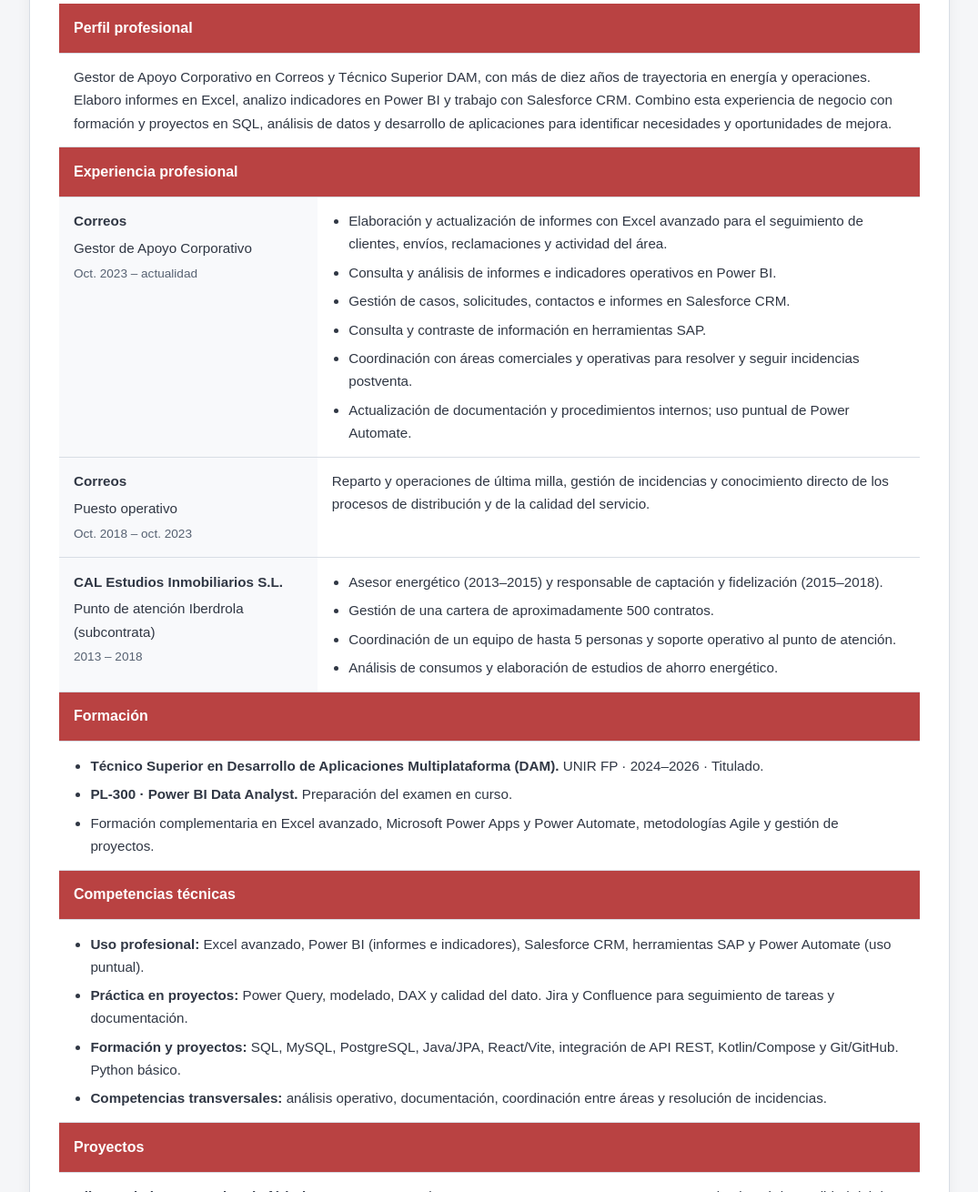
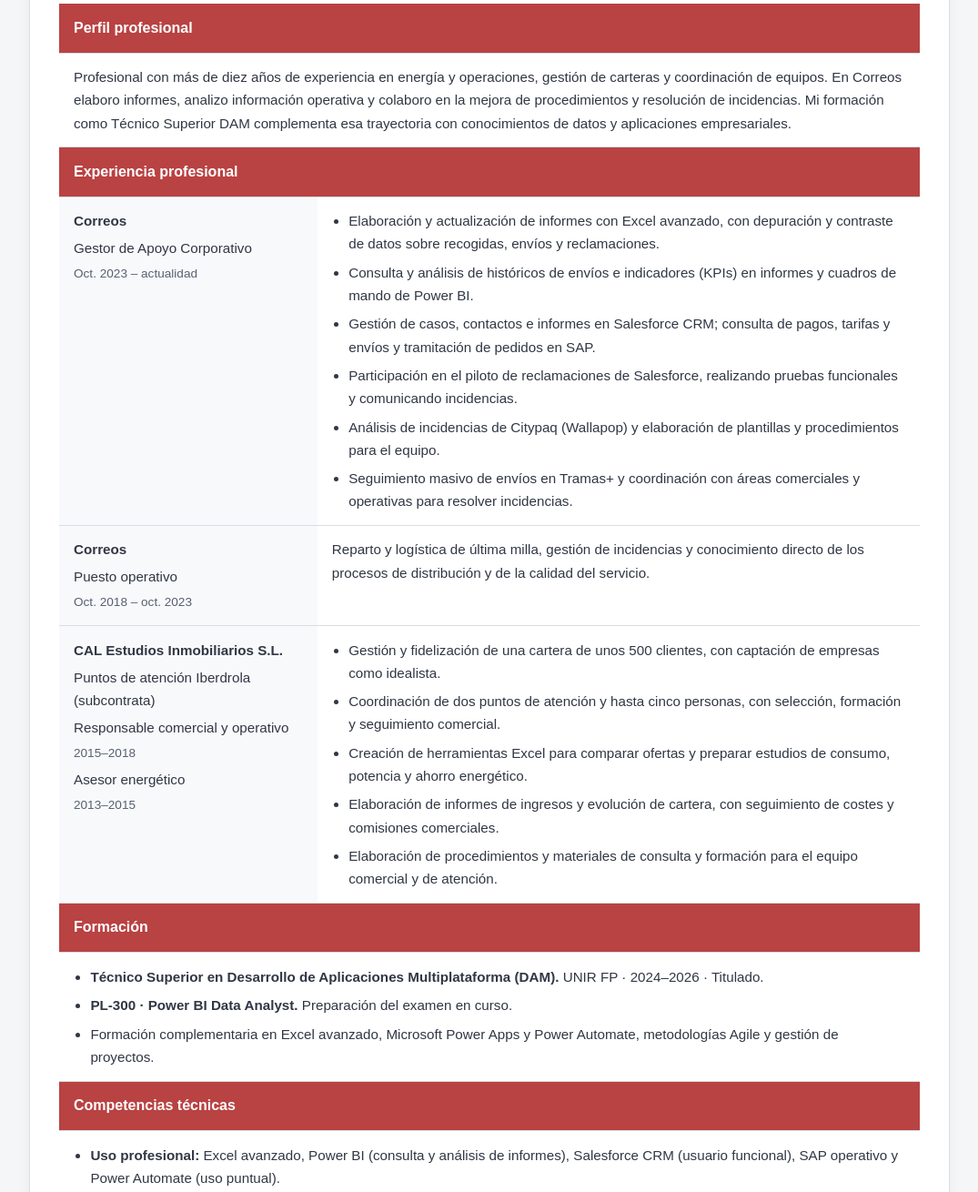
Before and after one commit to JJRN87/LandingJJRN, a plain HTML site: page Curriculum.html in a window 1280 px wide. Shown: the part 328-1638 px from the top of the page at 91% size, without its empty margins (102-1177 px from the left). Drawn offline with Linux system fonts and the light colour scheme.

Commit message:
Actualiza el currículum público

```diff
--- a/Curriculum.html
+++ b/Curriculum.html
@@ -31,7 +31,7 @@
         <section class="curriculum_tabla" aria-labelledby="titulo-cv">
             <p class="etiqueta">Trayectoria profesional</p>
             <h1 id="titulo-cv">Javier Rodríguez Núñez</h1>
-            <p class="subtitulo">Reporting y análisis de datos · Power BI · SQL</p>
+            <p class="subtitulo">Análisis de negocio y reporting · Técnico Superior DAM</p>
             <p class="datos_cv">Madrid ·
                 <a href="https://www.linkedin.com/in/jjrn87/" target="_blank" rel="noopener noreferrer">LinkedIn<span class="sr-only"> (nueva pestaña)</span></a> ·
                 <a href="https://github.com/JJRN87" target="_blank" rel="noopener noreferrer">GitHub<span class="sr-only"> (nueva pestaña)</span></a></p>
@@ -41,7 +41,7 @@
                 <caption class="sr-only">Currículum: perfil, experiencia, formación, competencias e idiomas.</caption>
                 <tbody role="rowgroup">
                     <tr role="row"><th role="rowheader" colspan="2" scope="rowgroup">Perfil profesional</th></tr>
-                    <tr role="row"><td role="cell" colspan="2">Gestor de Apoyo Corporativo en Correos y Técnico Superior DAM, con más de diez años de trayectoria en energía y operaciones. Elaboro informes en Excel, analizo indicadores en Power BI y trabajo con Salesforce CRM. Combino esta experiencia de negocio con formación y proyectos en SQL, análisis de datos y desarrollo de aplicaciones para identificar necesidades y oportunidades de mejora.</td></tr>
+                    <tr role="row"><td role="cell" colspan="2">Profesional con más de diez años de experiencia en energía y operaciones, gestión de carteras y coordinación de equipos. En Correos elaboro informes, analizo información operativa y colaboro en la mejora de procedimientos y resolución de incidencias. Mi formación como Técnico Superior DAM complementa esa trayectoria con conocimientos de datos y aplicaciones empresariales.</td></tr>
                 </tbody>
                 <tbody role="rowgroup">
                     <tr role="row"><th role="rowheader" colspan="2" scope="rowgroup">Experiencia profesional</th></tr>
@@ -51,12 +51,12 @@
                             <span class="fecha_cv">Oct. 2023 – actualidad</span>
                         </th>
                         <td role="cell"><ul class="lista_estilizada">
-                            <li>Elaboración y actualización de informes con Excel avanzado para el seguimiento de clientes, envíos, reclamaciones y actividad del área.</li>
-                            <li>Consulta y análisis de informes e indicadores operativos en Power BI.</li>
-                            <li>Gestión de casos, solicitudes, contactos e informes en Salesforce CRM.</li>
-                            <li>Consulta y contraste de información en herramientas SAP.</li>
-                            <li>Coordinación con áreas comerciales y operativas para resolver y seguir incidencias postventa.</li>
-                            <li>Actualización de documentación y procedimientos internos; uso puntual de Power Automate.</li>
+                            <li>Elaboración y actualización de informes con Excel avanzado, con depuración y contraste de datos sobre recogidas, envíos y reclamaciones.</li>
+                            <li>Consulta y análisis de históricos de envíos e indicadores (KPIs) en informes y cuadros de mando de Power BI.</li>
+                            <li>Gestión de casos, contactos e informes en Salesforce CRM; consulta de pagos, tarifas y envíos y tramitación de pedidos en SAP.</li>
+                            <li>Participación en el piloto de reclamaciones de Salesforce, realizando pruebas funcionales y comunicando incidencias.</li>
+                            <li>Análisis de incidencias de Citypaq (Wallapop) y elaboración de plantillas y procedimientos para el equipo.</li>
+                            <li>Seguimiento masivo de envíos en Tramas+ y coordinación con áreas comerciales y operativas para resolver incidencias.</li>
                         </ul></td>
                     </tr>
                     <tr role="row">
@@ -64,19 +64,22 @@
                             <span>Puesto operativo</span>
                             <span class="fecha_cv">Oct. 2018 – oct. 2023</span>
                         </th>
-                        <td role="cell">Reparto y operaciones de última milla, gestión de incidencias y conocimiento
-                            directo de los procesos de distribución y de la calidad del servicio.</td>
+                        <td role="cell">Reparto y logística de última milla, gestión de incidencias y conocimiento directo de los procesos de distribución y de la calidad del servicio.</td>
                     </tr>
                     <tr role="row">
                         <th role="rowheader" scope="row" class="puesto_cv">CAL Estudios Inmobiliarios S.L.
-                            <span>Punto de atención Iberdrola (subcontrata)</span>
-                            <span class="fecha_cv">2013 – 2018</span>
+                            <span>Puntos de atención Iberdrola (subcontrata)</span>
+                            <span>Responsable comercial y operativo</span>
+                            <span class="fecha_cv">2015–2018</span>
+                            <span>Asesor energético</span>
+                            <span class="fecha_cv">2013–2015</span>
                         </th>
                         <td role="cell"><ul class="lista_estilizada">
-                            <li>Asesor energético (2013–2015) y responsable de captación y fidelización (2015–2018).</li>
-                            <li>Gestión de una cartera de aproximadamente 500 contratos.</li>
-                            <li>Coordinación de un equipo de hasta 5 personas y soporte operativo al punto de atención.</li>
-                            <li>Análisis de consumos y elaboración de estudios de ahorro energético.</li>
+                            <li>Gestión y fidelización de una cartera de unos 500 clientes, con captación de empresas como idealista.</li>
+                            <li>Coordinación de dos puntos de atención y hasta cinco personas, con selección, formación y seguimiento comercial.</li>
+                            <li>Creación de herramientas Excel para comparar ofertas y preparar estudios de consumo, potencia y ahorro energético.</li>
+                            <li>Elaboración de informes de ingresos y evolución de cartera, con seguimiento de costes y comisiones comerciales.</li>
+                            <li>Elaboración de procedimientos y materiales de consulta y formación para el equipo comercial y de atención.</li>
                         </ul></td>
                     </tr>
                 </tbody>
@@ -93,8 +96,8 @@
                 <tbody role="rowgroup">
                     <tr role="row"><th role="rowheader" colspan="2" scope="rowgroup">Competencias técnicas</th></tr>
                     <tr role="row"><td role="cell" colspan="2"><ul class="lista_estilizada">
-                        <li><strong>Uso profesional:</strong> Excel avanzado, Power BI (informes e indicadores),
-                            Salesforce CRM, herramientas SAP y Power Automate (uso puntual).</li>
+                        <li><strong>Uso profesional:</strong> Excel avanzado, Power BI (consulta y análisis de informes),
+                            Salesforce CRM (usuario funcional), SAP operativo y Power Automate (uso puntual).</li>
                         <li><strong>Práctica en proyectos:</strong> Power Query, modelado, DAX y calidad del dato. Jira y Confluence para seguimiento de tareas y documentación.</li>
                         <li><strong>Formación y proyectos:</strong> SQL, MySQL, PostgreSQL, Java/JPA,
                             React/Vite, integración de API REST, Kotlin/Compose y Git/GitHub. Python básico.</li>
@@ -119,7 +122,7 @@
                     <tr role="row"><th role="rowheader" colspan="2" scope="rowgroup">Idiomas</th></tr>
                     <tr role="row"><td role="cell" colspan="2"><ul class="lista_estilizada">
                         <li>Español nativo.</li>
-                        <li>Inglés B2. Estancia de un año en Inglaterra (2010–2011).</li>
+                        <li>Inglés B2. TOEIC Listening &amp; Reading 805/990 (2020). Estancia de un año en Inglaterra (2010–2011).</li>
                     </ul></td></tr>
                 </tbody>
                 <tbody role="rowgroup">
@@ -127,7 +130,7 @@
                     <tr role="row"><td role="cell" colspan="2">Motos, videojuegos y lectura.</td></tr>
                 </tbody>
             </table>
-            <p class="actualizacion">Actualizado en <time datetime="2026-11">noviembre de 2026</time>.</p>
+            <p class="actualizacion">Actualizado en <time datetime="2026-11-13">13 de noviembre de 2026</time>.</p>
         </section>
     </main>
 
```
